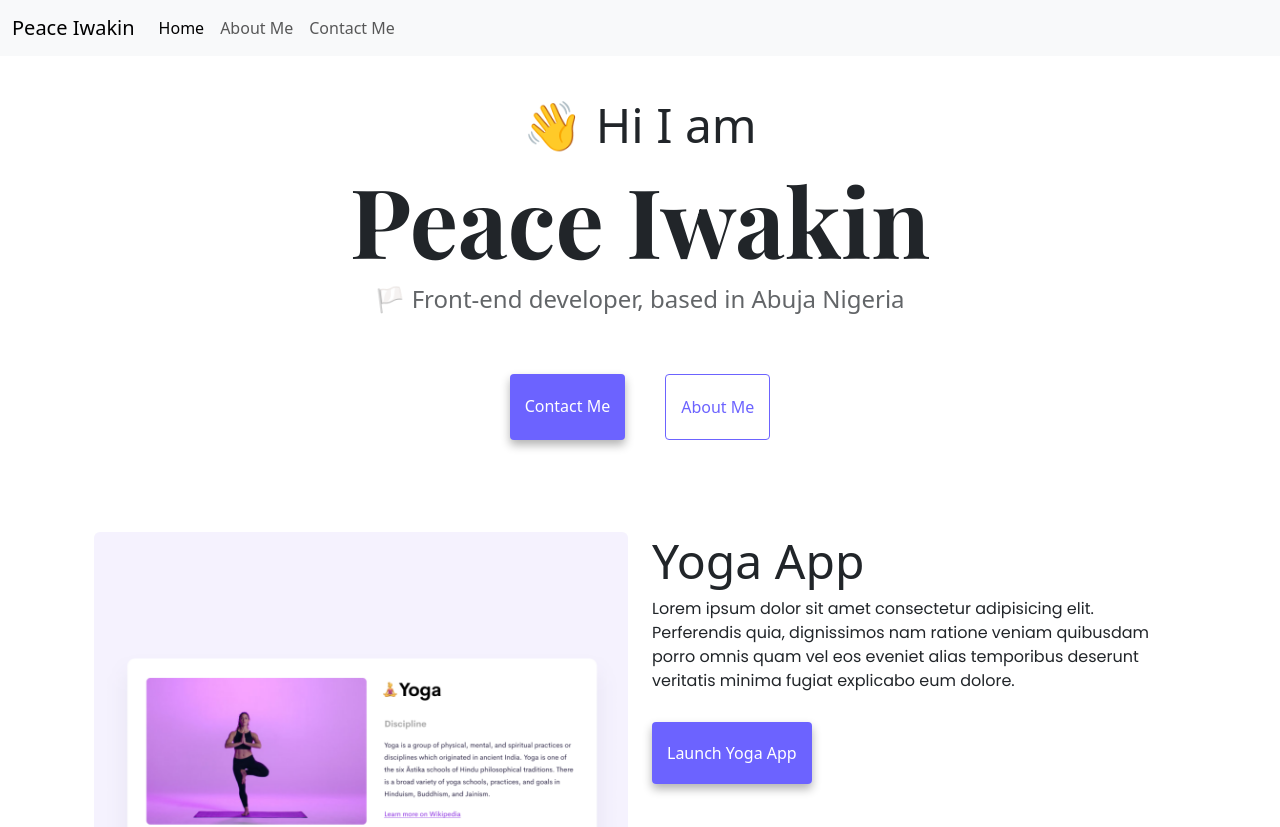
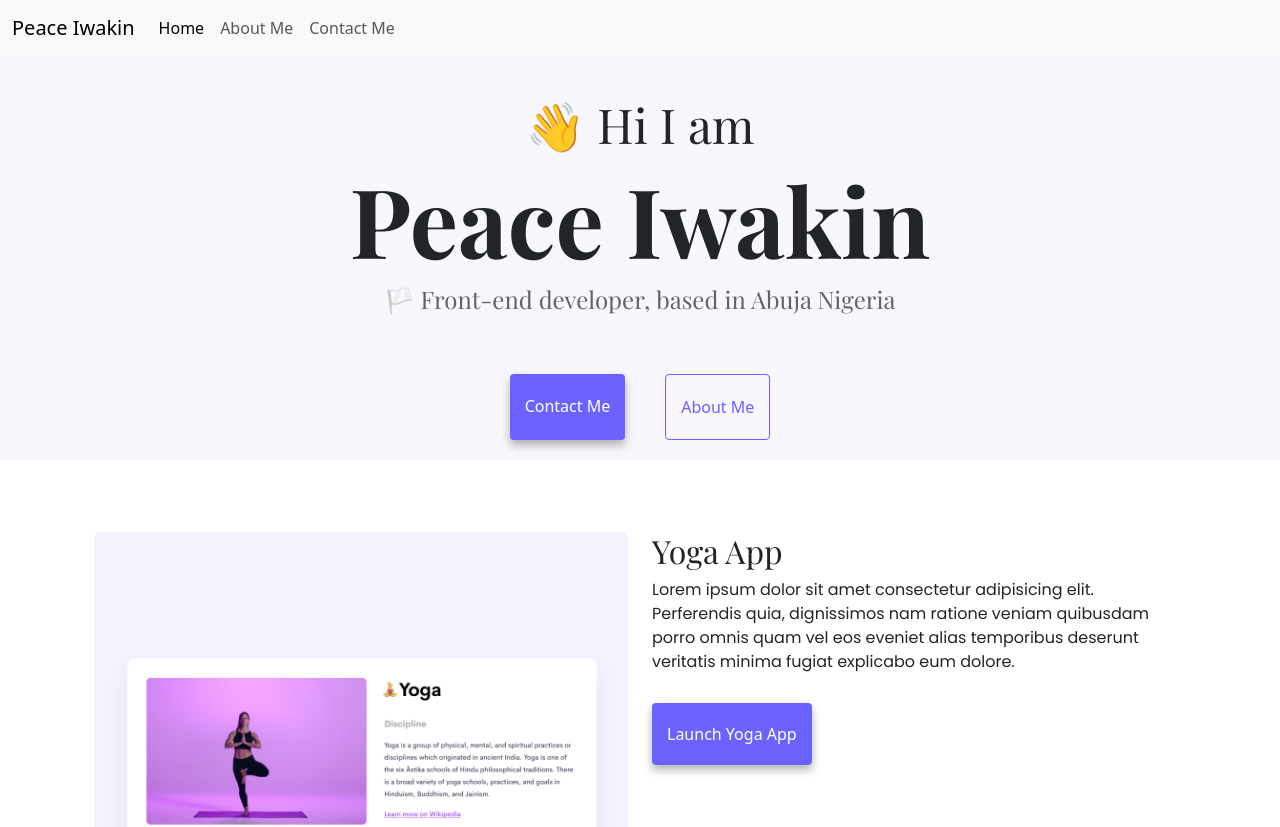
Before and after one commit to Peacefsps/SheCodes-Advanced-Tool-Project, a plain HTML site: page index.html in a window 1280 px wide. Shown: the top 827 px of the page. Drawn offline with nearby package versions, Linux system fonts and the light colour scheme.

Commit message:
Added Homepage hero

```diff
--- a/Styles/style.css
+++ b/Styles/style.css
@@ -5,18 +5,23 @@
   --secondary-color: #f5f2fe;
   --box-shadow: 0 5px 10px rgba(0, 0, 0, 0.3);
 }
-
-body h1 {
+h1, h2, h3 {
+   font-family: Playfair Display;
+}
+.hero {
+  text-align: center;
+  background: #f9f7fe;
+}
+.hero h1 {
   font-size: 96px;
-  font-family: Playfair Display;
   font-weight: bold;
 }
 
-body h2 {
+.hero h2 {
   font-size: 48px;
 }
 
-body h3 {
+.hero h3 {
   font-size: 24px;
   opacity: 0.7;
 }
@@ -27,7 +32,7 @@ p {
   font-family: Poppins;
 }
 
-.navigation-links {
+.hero .navigation-links {
   display: flex;
   margin-top: 40px;
   justify-content: center;
--- a/index.html
+++ b/index.html
@@ -41,12 +41,14 @@
         </div>
       </div>
     </nav>
-    <h2 class="text-center mt-5 pt-5">👋 Hi I am</h2>
-    <h1 class="text-center">Peace Iwakin</h1>
-    <h3 class="text-center">🏳️ Front-end developer, based in Abuja Nigeria</h3>
-    <div class="navigation-links mb-5">
-      <a href="about.html#contact" class="primary-link" title="Contact Peace Iwakin">Contact me</a>
-      <a href="about.html" class="secondary-link" title="About Peace Iwakin">About me</a>
+    <div class="hero">
+      <h2 class="mt-5 pt-5">👋 Hi I am</h2>
+      <h1>Peace Iwakin</h1>
+      <h3>🏳️ Front-end developer, based in Abuja Nigeria</h3>
+      <div class="navigation-links mb-5">
+        <a href="about.html#contact" class="primary-link" title="Contact Peace Iwakin">Contact me</a>
+        <a href="about.html" class="secondary-link" title="About Peace Iwakin">About me</a>
+      </div>
     </div>
     <div class="container p-4">
       <div class="row mb-5">
```
